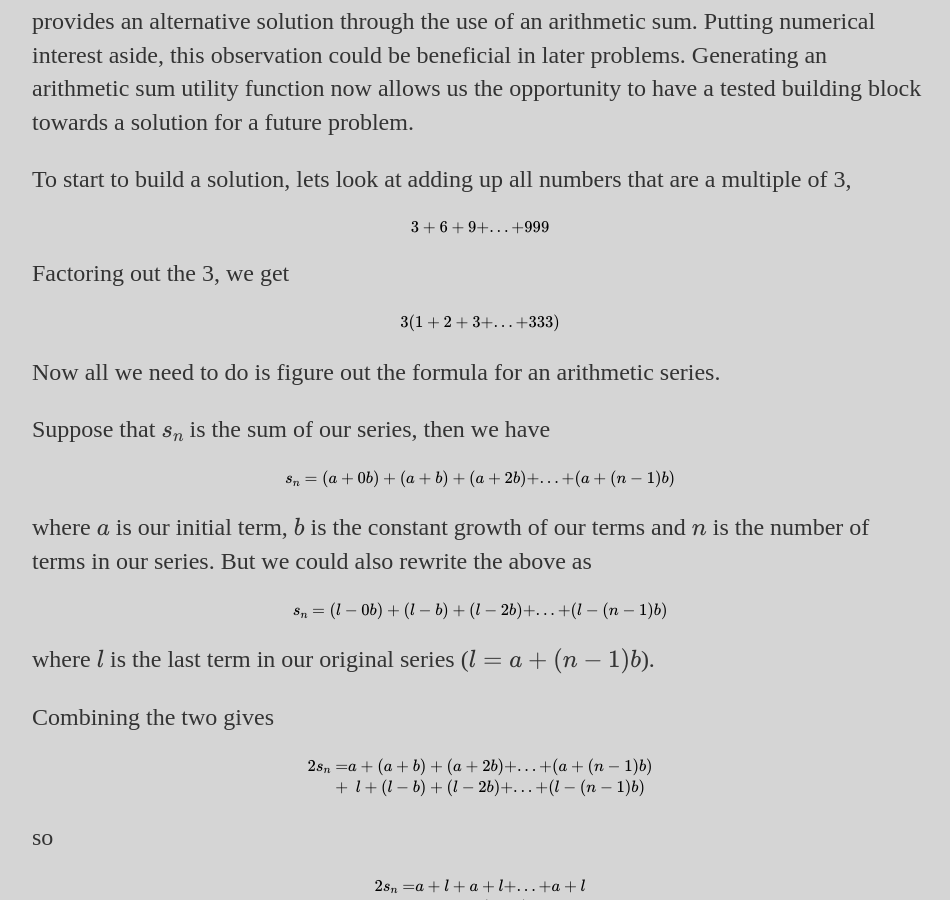
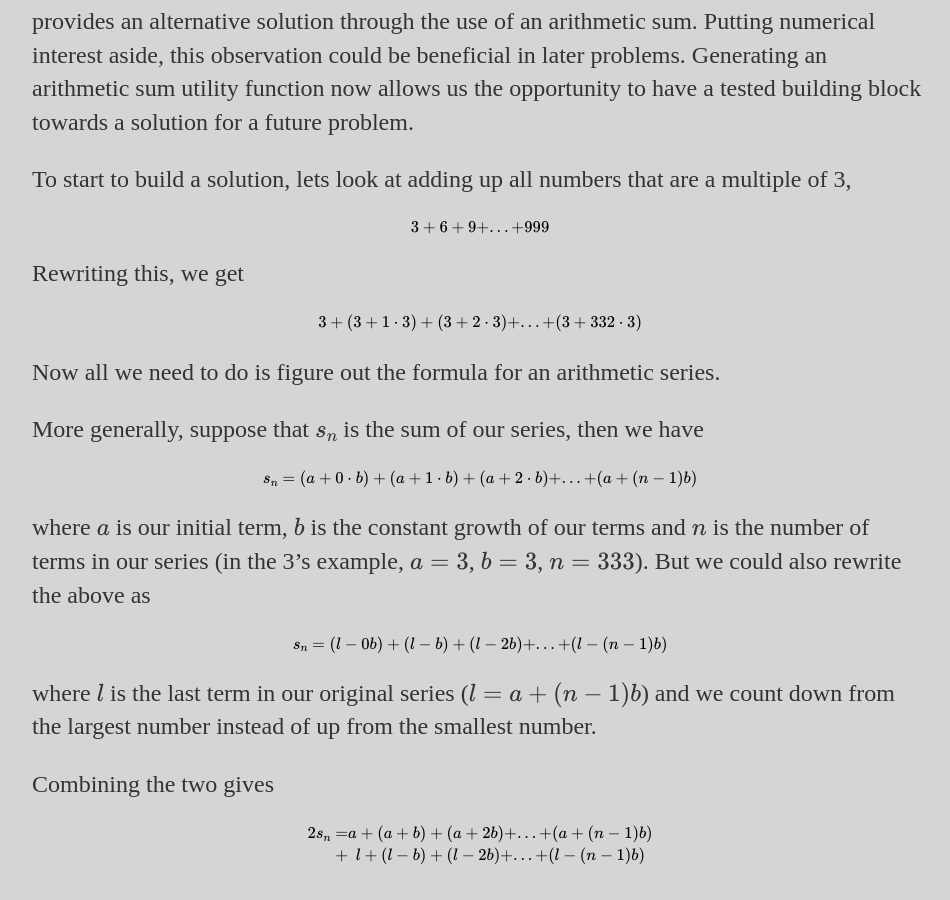
Before and after one commit to Adrian-Ball/adrian-ball.github.io, a Jekyll site: the page built from _posts/2017-09-20-project-euler-problem_1.md, in a window 1280 px wide and 900 px high, scrolled down 908 px. Shown: the whole window, without its empty margins (160-1110 px from the left). Built offline with Jekyll 4.4.1, drawn with Linux system fonts in a browser that asks for light colours; formulas are drawn with MathJax 3.

Commit message:
Edits to text to improve explainability

```diff
--- a/_posts/2017-09-20-project-euler-problem_1.md
+++ b/_posts/2017-09-20-project-euler-problem_1.md
@@ -31,21 +31,22 @@ To start to build a solution, lets look at adding up all numbers that are a mult
 
 $$ 3 + 6 + 9 + ... + 999 $$
 
-Factoring out the 3, we get
+Rewriting this, we get
 
-$$ 3(1 + 2 + 3 + ... + 333) $$
+$$ 3 + (3+1\cdot3) + (3+2\cdot3) + ... + (3+332\cdot3) $$
+
 
 Now all we need to do is figure out the formula for an arithmetic series.
 
-Suppose that $$s_n$$ is the sum of our series, then we have
+More generally, suppose that $$s_n$$ is the sum of our series, then we have
 
-$$ s_n = (a + 0b) + (a + b) + (a + 2b) + ... + (a + (n-1)b)$$
+$$ s_n = (a + 0 \cdot b) + (a + 1\cdot b) + (a + 2\cdot b) + ... + (a + (n-1)b)$$
 
-where $$a$$ is our initial term, $$b$$ is the constant growth of our terms and $$n$$ is the number of terms in our series. But we could also rewrite the above as
+where $$a$$ is our initial term, $$b$$ is the constant growth of our terms and $$n$$ is the number of terms in our series (in the 3's example, $$ a = 3 $$, $$ b = 3 $$, $$ n = 333 $$). But we could also rewrite the above as
 
 $$ s_n = (l - 0b) + (l - b) + (l - 2b) + ... + (l - (n-1)b)$$
 
-where $$l$$ is the last term in our original series ($$l = a + (n-1)b$$).
+where $$l$$ is the last term in our original series ($$l = a + (n-1)b$$) and we count down from the largest number instead of up from the smallest number.
 
 Combining the two gives
 
```
